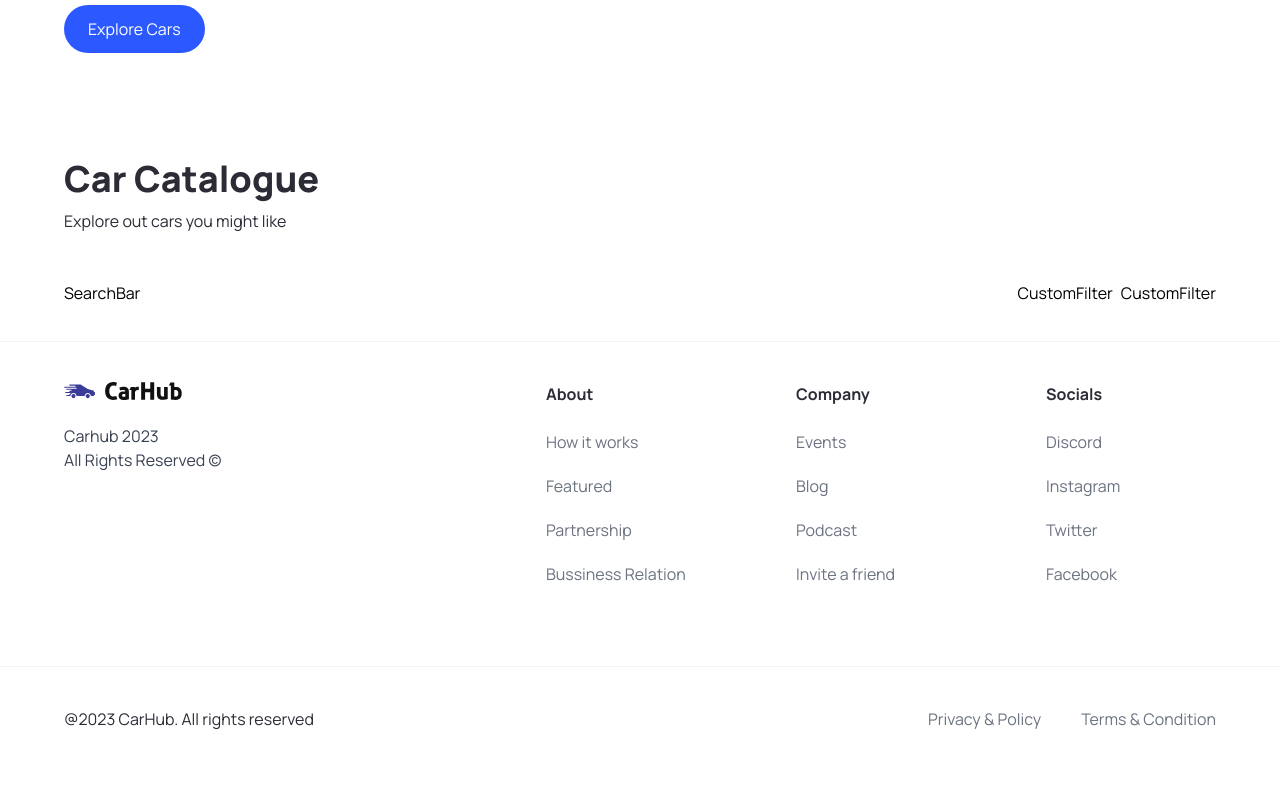
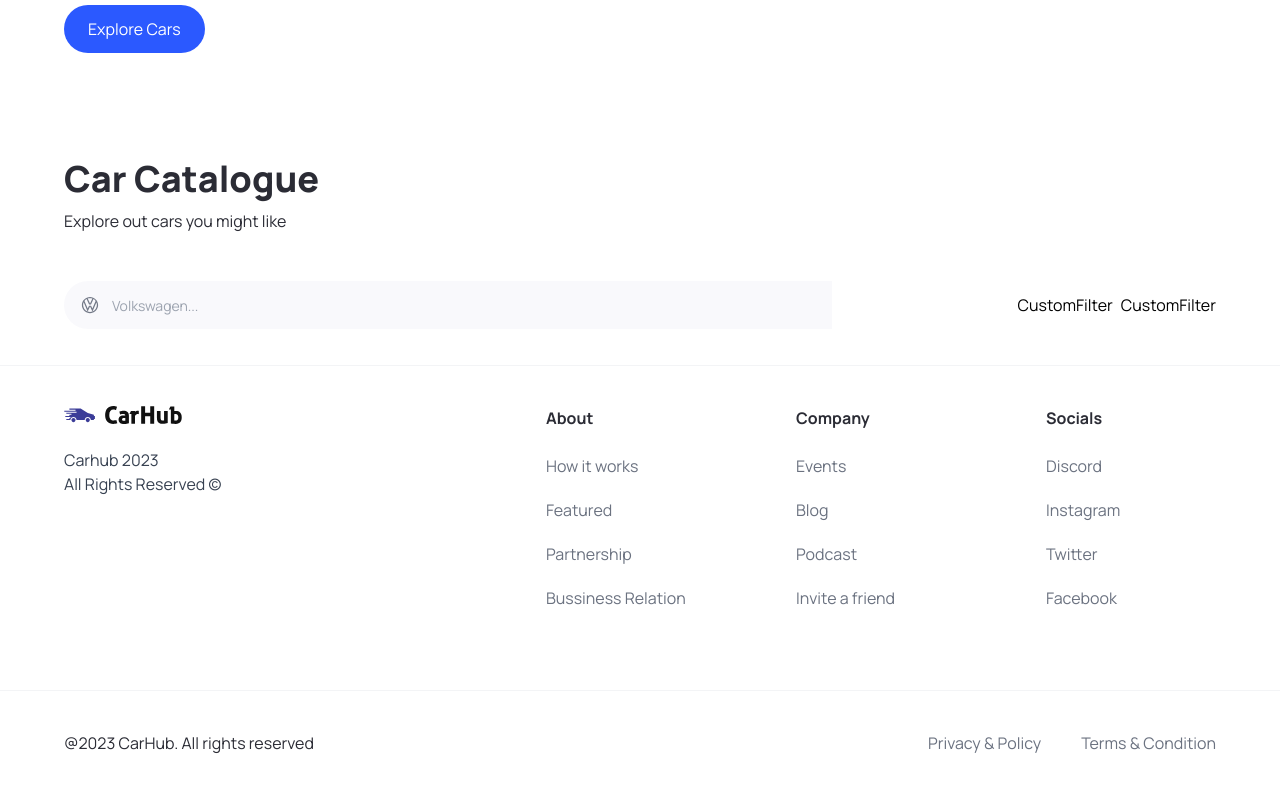
Before and after one commit to chrisbrody/car-showcase, a Next.js app: page / in a window 1280 px wide. Shown: the part 705-1496 px from the top of the page. Built offline with nearby package versions, Linux system fonts and the light colour scheme.

Commit message:
feat: added search by manufacturer function

```diff
--- a/components/SearchBar.tsx
+++ b/components/SearchBar.tsx
@@ -1,8 +1,19 @@
-import React from 'react'
+"use client"
+
+import { useState } from 'react'
+import { SearchManufacturer } from './'
 
 const SearchBar = () => {
+  const [ manufacturer, setManufacturer ] = useState('')
+  const handleSearch = () => {}
+
   return (
-    <div>SearchBar</div>
+    <form className='searchbar' onSubmit={handleSearch}>
+        <SearchManufacturer
+            manufacturer={manufacturer}
+            setManufacturer={setManufacturer}
+        />
+    </form>
   )
 }
 
--- /dev/null
+++ b/components/SearchManufacturer.tsx
@@ -0,0 +1,85 @@
+"use client"
+import Image from "next/image";
+import { Fragment, useState } from "react";
+import { Combobox, Transition } from '@headlessui/react'
+
+import { manufacturers } from "@/constants";
+import { SearchManuFacturerProps } from '@/types'
+
+const SearchManufacturer = ({ manufacturer, setManufacturer} : SearchManuFacturerProps) => {
+    const [query, setQuery] = useState('')
+
+    const filteredManufacturers =
+        query === ""
+        ? manufacturers
+        : manufacturers.filter((item) =>
+            item
+                .toLowerCase()
+                .replace(/\s+/g, "")
+                .includes(query.toLowerCase().replace(/\s+/g, ""))
+            );
+
+    return (
+        <div className='search-manufacturer'>
+            <Combobox >
+                <div className='relative w-full'>
+                    <Combobox.Button className='absolute top-[14px]'>
+                        <Image
+                        src='/car-logo.svg'
+                        width={20}
+                        height={20}
+                        className='ml-4'
+                        alt='car logo'
+                        />
+                    </Combobox.Button>
+
+                    {/* Input field for searching */}
+                    <Combobox.Input
+                        className='search-manufacturer__input'
+                        displayValue={(item: string) => item}
+                        placeholder='Volkswagen...'
+                        onChange={(e) => setQuery(e.target.value)}
+                    />
+                    <Transition
+                        as={Fragment} // group multiple elements without introducing an additional DOM node i.e., <></>
+                        leave='transition ease-in duration-100'
+                        leaveFrom='opacity-100'
+                        leaveTo='opacity-0'
+                        afterLeave={() => setQuery("")} // Reset the search query after the transition completes
+                    >
+                        <Combobox.Options>
+                            {filteredManufacturers.map((item) => (
+                                <Combobox.Option
+                                    key={item}
+                                    className={({ active }) =>
+                                        `relative search-manufacturer__option ${
+                                            active ? "bg-primary-blue text-white" : "text-gray-900"
+                                        }`
+                                    }
+                                    value={item}
+                                >
+                                    {({ selected, active }) => (
+                                    <>
+                                        <span className={`block truncate ${selected ? "font-medium" : "font-normal"}`}>
+                                            {item}
+                                        </span>
+
+                                        {/* Show an active blue background color if the option is selected */}
+                                        {selected ? (
+                                            <span className={`absolute inset-y-0 left-0 flex items-center pl-3 ${active? "text-white": "text-pribg-primary-purple"}`}
+                                            ></span>
+                                        ) : null}
+                                    </>
+                                    )}
+                                </Combobox.Option>
+                                )
+                            )}
+                        </Combobox.Options>
+                    </Transition>
+                </div>
+            </Combobox>
+        </div>
+    )
+}
+
+export default SearchManufacturer
--- a/components/index.ts
+++ b/components/index.ts
@@ -3,6 +3,7 @@ import Hero from './Hero';
 import CustomButton from "./CustomButton";
 import CustomFilter from "./CustomFilter";
 import SearchBar from "./SearchBar";
+import SearchManufacturer from "./SearchManufacturer";
 import Footer from "./Footer";
 
 export {
@@ -11,5 +12,6 @@ export {
     CustomButton,
     CustomFilter,
     SearchBar,
+    SearchManufacturer,
     Footer,
 }
--- a/package.json
+++ b/package.json
@@ -9,6 +9,7 @@
     "lint": "next lint"
   },
   "dependencies": {
+    "@headlessui/react": "^1.7.15",
     "@types/node": "20.2.5",
     "@types/react": "18.2.9",
     "@types/react-dom": "18.2.4",
```
Also changed, not shown: 1 other file (tests, documents, lock files or other folders).
